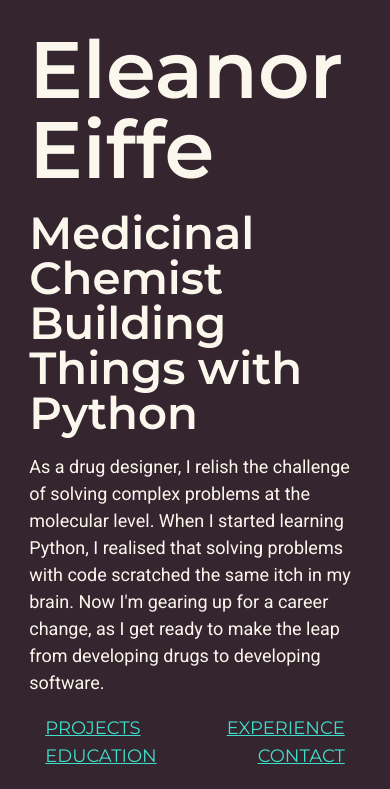
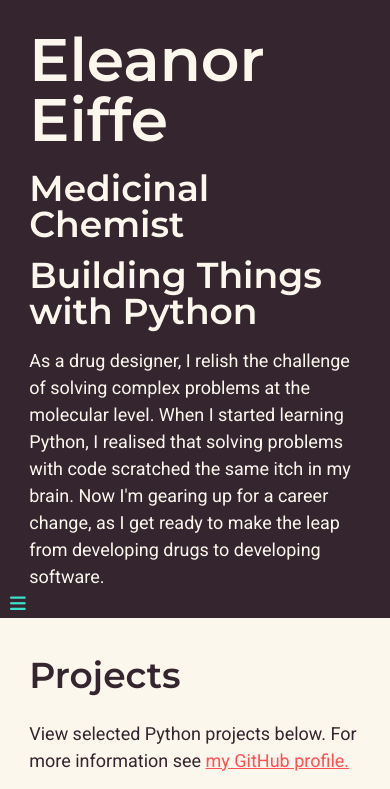
Before and after one commit to ejeiffe/Resume-Website, a plain HTML site: page index.html in a window 390 px wide. Shown: the top 789 px of the page. Drawn offline with Linux system fonts and the light colour scheme.

Commit message:
Sticky navbar; dropdown menu on mobile

```diff
--- a/css/styles.css
+++ b/css/styles.css
@@ -30,7 +30,7 @@
   height: auto;
 }
 a {
-  color: #ff5154;
+  color: #3fdecc;
 }
 a:hover {
   text-decoration: none;
@@ -76,29 +76,48 @@
   line-height: 1;
 }
 header .content-wrap {
-  padding-bottom: 20px;
+  padding-bottom: 10px;
 }
-.navbar ul {
+header p {
+  margin-bottom: 0;
+}
+
+/*Navbar*/
+nav {
+  background: #34252f;
+}
+nav ul {
   list-style-type: none;
   display: flex;
   justify-content: center;
   margin: 0;
-  padding-left: 0;
+  padding: 10px 0;
 }
-.navbar a {
-  color: #3fdecc;
+nav a {
   font-family: "Montserrat", sans-serif;
   text-transform: uppercase;
   padding: 0.5rem 1rem;
+  text-decoration: none;
+}
+.sticky {
+  position: fixed;
+  top: 0;
+  width: 100%;
+}
+.navicon {
+  color: #3fdecc;
+  display: none;
 }
 
 /*Projects*/
 #projects {
   background: #fcf7ed;
 }
+#projects a {
+  color: #ff5154;
+}
 #projects .btn {
   background: #fcf7ed;
-  color: #ff5154;
   text-decoration: none;
   padding: 8px;
   border: 4px solid #83bcff;
@@ -139,7 +158,6 @@
 }
 .big-link {
   font-size: 36px;
-  color: #3fdecc;
   display: block;
   padding: 10px;
 }
@@ -162,15 +180,37 @@
   }
 }
 @media screen and (max-width: 749px) {
-  .contact-info {
-    display: block;
+  h1 {
+    font-size: 60px;
+  }
+  h2 {
+    font-size: 36px;
   }
   header h1 {
     line-height: 1;
     margin-bottom: 20px;
   }
-  .navbar ul {
-    flex-wrap: wrap;
-    justify-content: space-between;
+  header h2:last-of-type {
+    margin-top: 15px;
+  }
+  header .content-wrap {
+    padding-bottom: 0;
+  }
+  nav ul {
+    display: none;
+  }
+  .visible {
+    display: block;
+  }
+  .navicon {
+    display: block;
+    text-align: right;
+    padding: 5px 10px;
+  }
+  .contact-info {
+    display: block;
+  }
+  .contact-info a {
+    display: inline;
   }
 }
--- a/index.html
+++ b/index.html
@@ -7,26 +7,32 @@
     <link rel="preconnect" href="https://fonts.gstatic.com">
     <link href="https://fonts.googleapis.com/css2?family=Montserrat:ital,wght@0,400;0,600;1,400&family=Roboto:ital@0;1&display=swap" rel="stylesheet">
     <link rel="stylesheet" href="css/styles.css">
+    <script src="https://kit.fontawesome.com/289e406dbd.js" crossorigin="anonymous"></script>
+    <script src="script.js" async></script>
   </head>
   <body>
     <main>
       <!--About-->
-      <header>
+      <header id="about">
         <div class="content-wrap">
           <h1>Eleanor Eiffe</h1>
           <h2>Medicinal Chemist</h2>
           <h2>Building Things with Python</h2>
           <p>As a drug designer, I relish the challenge of solving complex problems at the molecular level. When I started learning Python, I realised that solving problems with code scratched the same itch in my brain. Now I'm gearing up for a career change, as I get ready to make the leap from developing drugs to developing software.</p>
-          <div class="navbar">
-            <ul class="navlist">
-              <li><a href="#projects">Projects</a></li>
-              <li><a href="#work-experience">Experience</a></li>
-              <li><a href="#education">Education</a></li>
-              <li><a href="#contact">Contact</a></li>
-            </ul>
-          </div>
         </div>
       </header>
+
+      <!--Navbar-->
+      <nav>
+        <i class="fas fa-bars navicon"></i>
+        <ul class="navlist">
+          <li><a href=#about>About</a></li>
+          <li><a href="#projects">Projects</a></li>
+          <li><a href="#work-experience">Experience</a></li>
+          <li><a href="#education">Education</a></li>
+          <li><a href="#contact">Contact</a></li>
+        </ul>
+      </nav>
 
       <!--Projects-->
       <section id="projects">
@@ -138,8 +144,8 @@
       <footer id="contact">
         <div class="content-wrap contact-info">
           <h2>Find me on:</h2>
-          <a class="big-link" href="https://www.linkedin.com/in/eleanor-eiffe/" target="_blank" rel="noopener noreferrer">LinkedIn</a>
-          <a class="big-link" href="https://github.com/ejeiffe" target="_blank" rel="noopener noreferrer">GitHub</a>
+          <a class="big-link" href="https://www.linkedin.com/in/eleanor-eiffe/" target="_blank" rel="noopener noreferrer"><i class="fab fa-linkedin"></i></a>
+          <a class="big-link" href="https://github.com/ejeiffe" target="_blank" rel="noopener noreferrer"><i class="fab fa-github-square"></i></a>
           </div>
       </footer>
     </main>
--- a/script.js
+++ b/script.js
@@ -1,3 +1,27 @@
 /*To-Do
 Modal windows for projects section.
 */
+
+/*Sticky navbar*/
+var navbar = document.querySelector("nav");
+
+var stickyPos = navbar.offsetTop;
+
+const toggleSticky = function() {
+    if (window.pageYOffset >= stickyPos) {
+        navbar.classList.add("sticky");
+    } else {
+        navbar.classList.remove("sticky");
+    }
+};
+
+window.onscroll = toggleSticky;
+
+/* Open/close navbar menu on small screen*/
+var navicon = document.querySelector(".navicon");
+
+var navLinks = document.querySelector("nav ul");
+
+navicon.addEventListener("click", function() {
+    navLinks.classList.toggle("visible");
+})
```
